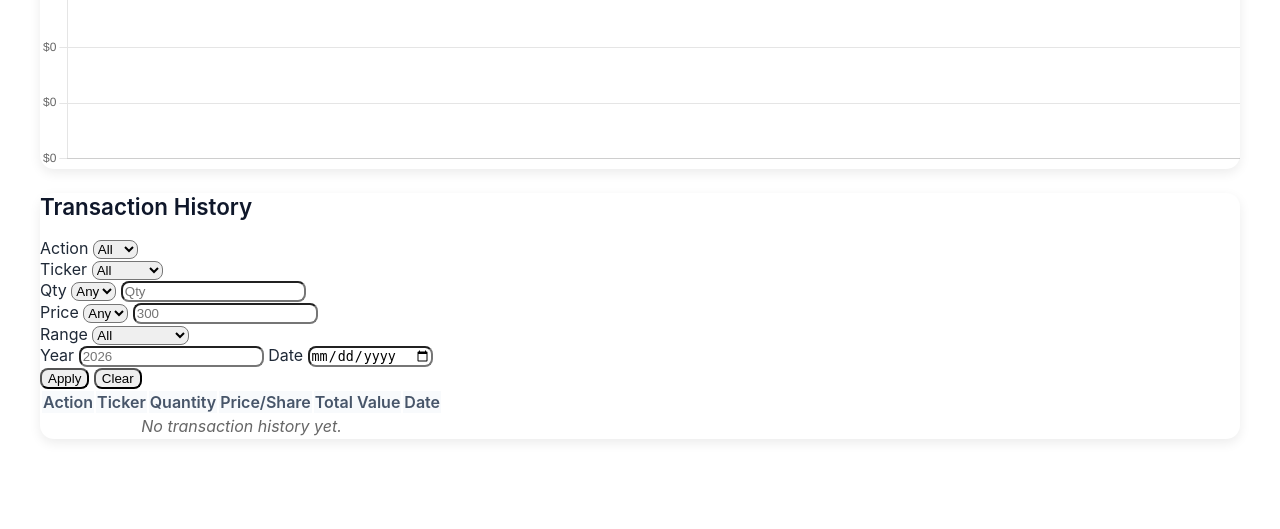
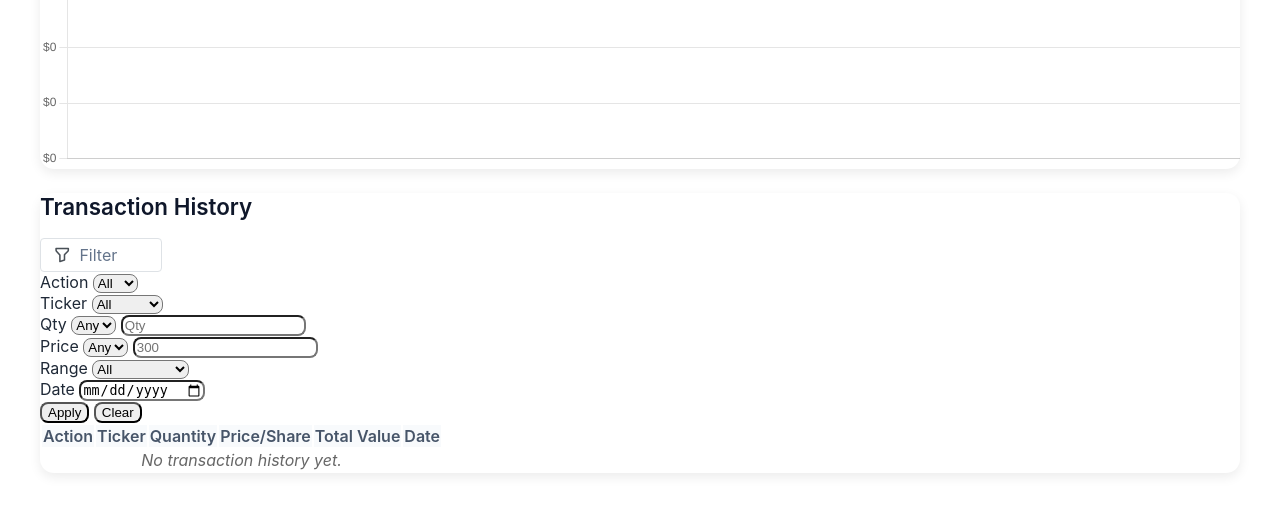
Before and after one commit to ceveline/portfolio_manager_team6, a Flask app: page / in a window 1280 px wide. Shown: the part 2247-2776 px from the top of the page. Before the commit the page ends 2688 px from the top, so only its background shows below. Run offline with Flask 3, Linux system fonts and the light colour scheme; data that the repository does not hold is empty; some libraries are stand-ins or nearby versions.

Commit message:
Update-2: Improved filtering of Transaction History

```diff
--- a/static/css/style.css
+++ b/static/css/style.css
@@ -346,3 +346,28 @@ main section {
   font-weight: 600;
   line-height: 1.2;
 }
+
+/* Styling for Filters */
+.filter-symbol {
+  display: inline-flex;
+  align-items: center;
+  gap: 8px; /* Spaces out icon and text */
+  padding: 6px 12px;
+  border: 1px solid #dee2e6; /* Standard Bootstrap border style */
+  border-radius: 4px;
+  background-color: #ffffff;
+  user-select: none;
+  transition: background-color 0.2s;
+  width: 8%;
+  height: 2%;
+}
+
+.filter-symbol:hover {
+  background-color: #f8f9fa; /* Subtle light gray on hover */
+}
+
+/* Optional: change icon color to match modern designs */
+.filter-symbol .ti {
+  font-size: 1.15rem;
+  color: #495057;
+}
--- a/static/js/app.js
+++ b/static/js/app.js
@@ -636,3 +636,13 @@ window.addEventListener("DOMContentLoaded", () => {
   const endDate = document.getElementById("perf-end-date").value;
   loadPerformanceChart(startDate, endDate);
 });
+
+document.addEventListener('DOMContentLoaded', function () {
+  const toggleBtn = document.getElementById('filter-toggle-btn');
+  const filterPanel = document.getElementById('filter-options-panel');
+
+  toggleBtn.addEventListener('click', function () {
+    // Toggles the visibility class
+    filterPanel.classList.toggle('d-none');
+  });
+});
--- a/templates/index.html
+++ b/templates/index.html
@@ -365,6 +365,14 @@
     <h2 class="card-title mb-3">Transaction History</h2>
 
     <form id="history-filter-form" class="row g-3 mb-3">
+      <!-- Filter Toggle Button Container -->
+        <div class="filter-symbol" id="filter-toggle-btn" style="cursor: pointer;">
+          <i class="ti ti-filter"></i>
+          <div class="text-muted">Filter</div>
+        </div>
+
+        <!-- Filtering Options Panel (Hidden by default using Bootstrap's d-none) -->
+        <div id="filter-options-panel" class="row g-3 mt-3 d-none">
           <div class="col-md-2">
             <label class="form-label">Action</label>
             <select id="history-filter-action" class="form-control">
@@ -375,7 +383,6 @@
           </div>
           <div class="col-md-2">
             <label class="form-label">Ticker</label>
-        <!-- <input type="text" id="history-filter-ticker" class="form-control" placeholder="AAPL" /> -->
             <select id="history-filter-ticker" class="form-control">
               <option value="">All</option>
               <option value="aapl">AAPL</option>
@@ -424,14 +431,13 @@
             </select>
           </div>
           <div class="col-md-2">
-        <label class="form-label">Year</label>
-        <input type="number" id="history-filter-year" class="form-control" placeholder="2026" />
             <label class="form-label mt-2">Date</label>
             <input type="date" id="history-filter-date" class="form-control" />
           </div>
-      <div class="col-12 d-flex gap-2">
+          <div class="col-12 d-flex gap-2 mt-3">
             <button type="submit" class="btn btn-primary">Apply</button>
             <button type="button" id="clear-filter-btn" class="btn btn-outline-secondary">Clear</button>
+          </div>
         </div>
     </form>
 
```
Also changed, not shown: Assets/images/filter-icon.png (added). Lines whose indentation alone changed are shown as unchanged.
